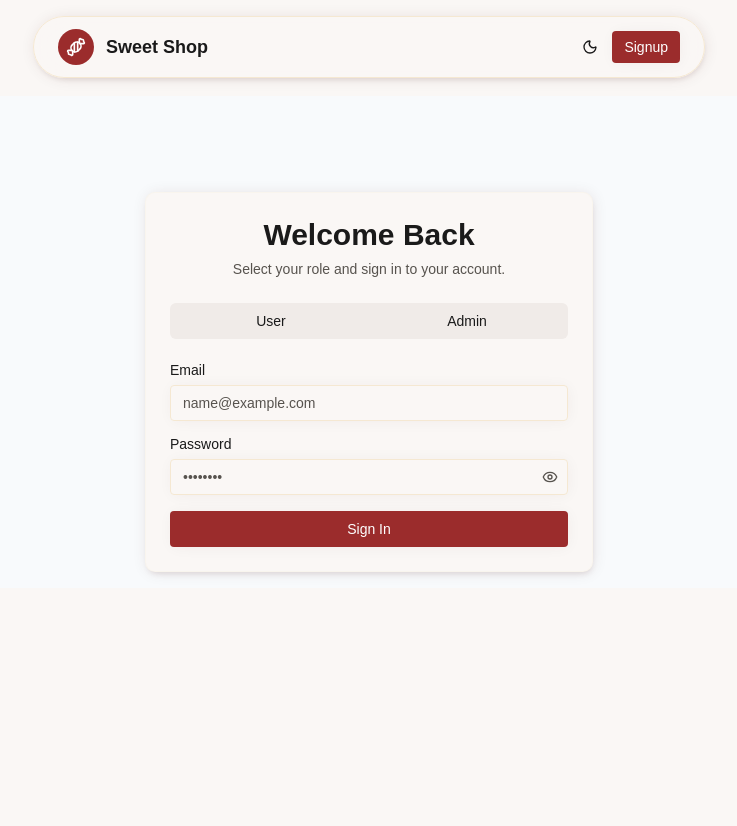
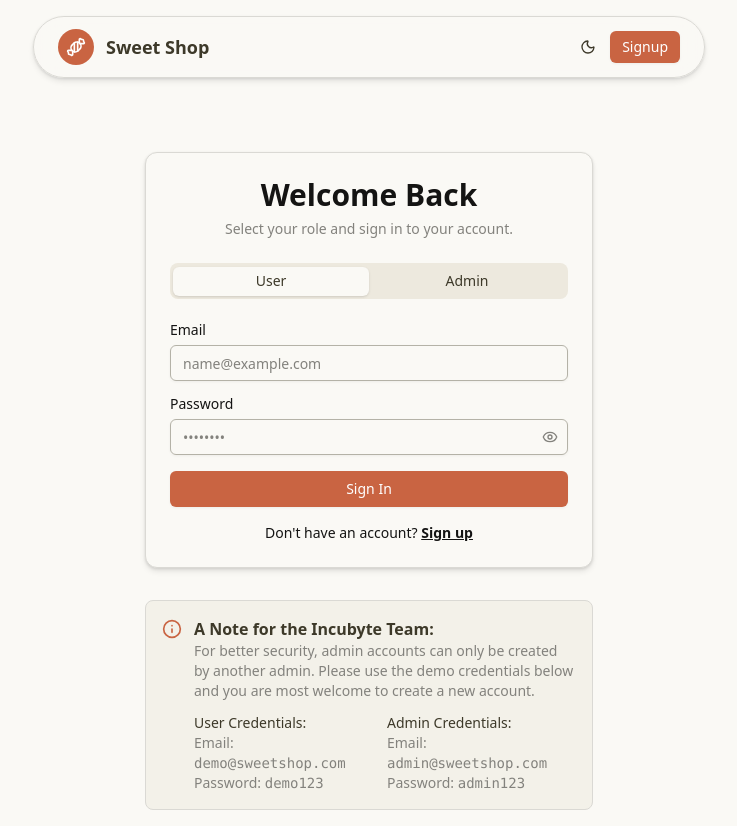
Before and after one commit to chahatsharma1/sweet-shop, a React (Vite) app in the folder frontend/: page /login in a window 1280 px wide. Shown: the whole page, without its empty margins (271-1008 px from the left). Before the commit the page ends 800 px from the top, so only its background shows below. Built offline with nearby package versions, Linux system fonts and the light colour scheme.

Commit message:
added the add admin feature on the frontend

```diff
--- a/frontend/src/index.css
+++ b/frontend/src/index.css
@@ -3,99 +3,99 @@
 
 @custom-variant dark (&:is(.dark *));
 :root {
-    --background: oklch(0.9779 0.0042 56.3756);
-    --foreground: oklch(0.2178 0 0);
-    --card: oklch(0.9779 0.0042 56.3756);
-    --card-foreground: oklch(0.2178 0 0);
-    --popover: oklch(0.9779 0.0042 56.3756);
-    --popover-foreground: oklch(0.2178 0 0);
-    --primary: oklch(0.4650 0.1470 24.9381);
+    --background: oklch(0.9818 0.0054 95.0986);
+    --foreground: oklch(0.3438 0.0269 95.7226);
+    --card: oklch(0.9818 0.0054 95.0986);
+    --card-foreground: oklch(0.1908 0.0020 106.5859);
+    --popover: oklch(1.0000 0 0);
+    --popover-foreground: oklch(0.2671 0.0196 98.9390);
+    --primary: oklch(0.6171 0.1375 39.0427);
     --primary-foreground: oklch(1.0000 0 0);
-    --secondary: oklch(0.9625 0.0385 89.0943);
-    --secondary-foreground: oklch(0.4847 0.1022 75.1153);
-    --muted: oklch(0.9431 0.0068 53.4442);
-    --muted-foreground: oklch(0.4444 0.0096 73.6390);
-    --accent: oklch(0.9619 0.0580 95.6174);
-    --accent-foreground: oklch(0.3958 0.1331 25.7230);
-    --destructive: oklch(0.4437 0.1613 26.8994);
+    --secondary: oklch(0.9245 0.0138 92.9892);
+    --secondary-foreground: oklch(0.4334 0.0177 98.6048);
+    --muted: oklch(0.9341 0.0153 90.2390);
+    --muted-foreground: oklch(0.6059 0.0075 97.4233);
+    --accent: oklch(0.9245 0.0138 92.9892);
+    --accent-foreground: oklch(0.2671 0.0196 98.9390);
+    --destructive: oklch(0.1908 0.0020 106.5859);
     --destructive-foreground: oklch(1.0000 0 0);
-    --border: oklch(0.9355 0.0324 80.9937);
-    --input: oklch(0.9355 0.0324 80.9937);
-    --ring: oklch(0.4650 0.1470 24.9381);
-    --chart-1: oklch(0.5054 0.1905 27.5181);
-    --chart-2: oklch(0.4650 0.1470 24.9381);
-    --chart-3: oklch(0.3958 0.1331 25.7230);
-    --chart-4: oklch(0.5553 0.1455 48.9975);
-    --chart-5: oklch(0.4732 0.1247 46.2007);
-    --sidebar: oklch(0.9431 0.0068 53.4442);
-    --sidebar-foreground: oklch(0.2178 0 0);
-    --sidebar-primary: oklch(0.4650 0.1470 24.9381);
-    --sidebar-primary-foreground: oklch(1.0000 0 0);
-    --sidebar-accent: oklch(0.9619 0.0580 95.6174);
-    --sidebar-accent-foreground: oklch(0.3958 0.1331 25.7230);
-    --sidebar-border: oklch(0.9355 0.0324 80.9937);
-    --sidebar-ring: oklch(0.4650 0.1470 24.9381);
-    --font-sans: Poppins, sans-serif;
-    --font-serif: Libre Baskerville, serif;
-    --font-mono: IBM Plex Mono, monospace;
-    --radius: 0.375rem;
-    --shadow-2xs: 1px 1px 16px -2px hsl(0 63% 18% / 0.06);
-    --shadow-xs: 1px 1px 16px -2px hsl(0 63% 18% / 0.06);
-    --shadow-sm: 1px 1px 16px -2px hsl(0 63% 18% / 0.12), 1px 1px 2px -3px hsl(0 63% 18% / 0.12);
-    --shadow: 1px 1px 16px -2px hsl(0 63% 18% / 0.12), 1px 1px 2px -3px hsl(0 63% 18% / 0.12);
-    --shadow-md: 1px 1px 16px -2px hsl(0 63% 18% / 0.12), 1px 2px 4px -3px hsl(0 63% 18% / 0.12);
-    --shadow-lg: 1px 1px 16px -2px hsl(0 63% 18% / 0.12), 1px 4px 6px -3px hsl(0 63% 18% / 0.12);
-    --shadow-xl: 1px 1px 16px -2px hsl(0 63% 18% / 0.12), 1px 8px 10px -3px hsl(0 63% 18% / 0.12);
-    --shadow-2xl: 1px 1px 16px -2px hsl(0 63% 18% / 0.30);
+    --border: oklch(0.8847 0.0069 97.3627);
+    --input: oklch(0.7621 0.0156 98.3528);
+    --ring: oklch(0.6171 0.1375 39.0427);
+    --chart-1: oklch(0.5583 0.1276 42.9956);
+    --chart-2: oklch(0.6898 0.1581 290.4107);
+    --chart-3: oklch(0.8816 0.0276 93.1280);
+    --chart-4: oklch(0.8822 0.0403 298.1792);
+    --chart-5: oklch(0.5608 0.1348 42.0584);
+    --sidebar: oklch(0.9663 0.0080 98.8792);
+    --sidebar-foreground: oklch(0.3590 0.0051 106.6524);
+    --sidebar-primary: oklch(0.6171 0.1375 39.0427);
+    --sidebar-primary-foreground: oklch(0.9881 0 0);
+    --sidebar-accent: oklch(0.9245 0.0138 92.9892);
+    --sidebar-accent-foreground: oklch(0.3250 0 0);
+    --sidebar-border: oklch(0.9401 0 0);
+    --sidebar-ring: oklch(0.7731 0 0);
+    --font-sans: ui-sans-serif, system-ui, -apple-system, BlinkMacSystemFont, 'Segoe UI', Roboto, 'Helvetica Neue', Arial, 'Noto Sans', sans-serif, 'Apple Color Emoji', 'Segoe UI Emoji', 'Segoe UI Symbol', 'Noto Color Emoji';
+    --font-serif: ui-serif, Georgia, Cambria, "Times New Roman", Times, serif;
+    --font-mono: ui-monospace, SFMono-Regular, Menlo, Monaco, Consolas, "Liberation Mono", "Courier New", monospace;
+    --radius: 0.5rem;
+    --shadow-2xs: 0 1px 3px 0px hsl(0 0% 0% / 0.05);
+    --shadow-xs: 0 1px 3px 0px hsl(0 0% 0% / 0.05);
+    --shadow-sm: 0 1px 3px 0px hsl(0 0% 0% / 0.10), 0 1px 2px -1px hsl(0 0% 0% / 0.10);
+    --shadow: 0 1px 3px 0px hsl(0 0% 0% / 0.10), 0 1px 2px -1px hsl(0 0% 0% / 0.10);
+    --shadow-md: 0 1px 3px 0px hsl(0 0% 0% / 0.10), 0 2px 4px -1px hsl(0 0% 0% / 0.10);
+    --shadow-lg: 0 1px 3px 0px hsl(0 0% 0% / 0.10), 0 4px 6px -1px hsl(0 0% 0% / 0.10);
+    --shadow-xl: 0 1px 3px 0px hsl(0 0% 0% / 0.10), 0 8px 10px -1px hsl(0 0% 0% / 0.10);
+    --shadow-2xl: 0 1px 3px 0px hsl(0 0% 0% / 0.25);
     --tracking-normal: 0em;
     --spacing: 0.25rem;
 }
 
 .dark {
-    --background: oklch(0.2161 0.0061 56.0434);
-    --foreground: oklch(0.9699 0.0013 106.4238);
-    --card: oklch(0.2685 0.0063 34.2976);
-    --card-foreground: oklch(0.9699 0.0013 106.4238);
-    --popover: oklch(0.2685 0.0063 34.2976);
-    --popover-foreground: oklch(0.9699 0.0013 106.4238);
-    --primary: oklch(0.5054 0.1905 27.5181);
-    --primary-foreground: oklch(0.9779 0.0042 56.3756);
-    --secondary: oklch(0.4732 0.1247 46.2007);
-    --secondary-foreground: oklch(0.9619 0.0580 95.6174);
-    --muted: oklch(0.2685 0.0063 34.2976);
-    --muted-foreground: oklch(0.8687 0.0043 56.3660);
-    --accent: oklch(0.5553 0.1455 48.9975);
-    --accent-foreground: oklch(0.9619 0.0580 95.6174);
+    --background: oklch(0.2679 0.0036 106.6427);
+    --foreground: oklch(0.8074 0.0142 93.0137);
+    --card: oklch(0.2679 0.0036 106.6427);
+    --card-foreground: oklch(0.9818 0.0054 95.0986);
+    --popover: oklch(0.3085 0.0035 106.6039);
+    --popover-foreground: oklch(0.9211 0.0040 106.4781);
+    --primary: oklch(0.6724 0.1308 38.7559);
+    --primary-foreground: oklch(1.0000 0 0);
+    --secondary: oklch(0.9818 0.0054 95.0986);
+    --secondary-foreground: oklch(0.3085 0.0035 106.6039);
+    --muted: oklch(0.2213 0.0038 106.7070);
+    --muted-foreground: oklch(0.7713 0.0169 99.0657);
+    --accent: oklch(0.2130 0.0078 95.4245);
+    --accent-foreground: oklch(0.9663 0.0080 98.8792);
     --destructive: oklch(0.6368 0.2078 25.3313);
     --destructive-foreground: oklch(1.0000 0 0);
-    --border: oklch(0.3741 0.0087 67.5582);
-    --input: oklch(0.3741 0.0087 67.5582);
-    --ring: oklch(0.5054 0.1905 27.5181);
-    --chart-1: oklch(0.7106 0.1661 22.2162);
-    --chart-2: oklch(0.6368 0.2078 25.3313);
-    --chart-3: oklch(0.5771 0.2152 27.3250);
-    --chart-4: oklch(0.8369 0.1644 84.4286);
-    --chart-5: oklch(0.7686 0.1647 70.0804);
-    --sidebar: oklch(0.2161 0.0061 56.0434);
-    --sidebar-foreground: oklch(0.9699 0.0013 106.4238);
-    --sidebar-primary: oklch(0.5054 0.1905 27.5181);
-    --sidebar-primary-foreground: oklch(0.9779 0.0042 56.3756);
-    --sidebar-accent: oklch(0.5553 0.1455 48.9975);
-    --sidebar-accent-foreground: oklch(0.9619 0.0580 95.6174);
-    --sidebar-border: oklch(0.3741 0.0087 67.5582);
-    --sidebar-ring: oklch(0.5054 0.1905 27.5181);
-    --font-sans: Poppins, sans-serif;
-    --font-serif: Libre Baskerville, serif;
-    --font-mono: IBM Plex Mono, monospace;
-    --radius: 0.375rem;
-    --shadow-2xs: 1px 1px 16px -2px hsl(0 63% 18% / 0.06);
-    --shadow-xs: 1px 1px 16px -2px hsl(0 63% 18% / 0.06);
-    --shadow-sm: 1px 1px 16px -2px hsl(0 63% 18% / 0.12), 1px 1px 2px -3px hsl(0 63% 18% / 0.12);
-    --shadow: 1px 1px 16px -2px hsl(0 63% 18% / 0.12), 1px 1px 2px -3px hsl(0 63% 18% / 0.12);
-    --shadow-md: 1px 1px 16px -2px hsl(0 63% 18% / 0.12), 1px 2px 4px -3px hsl(0 63% 18% / 0.12);
-    --shadow-lg: 1px 1px 16px -2px hsl(0 63% 18% / 0.12), 1px 4px 6px -3px hsl(0 63% 18% / 0.12);
-    --shadow-xl: 1px 1px 16px -2px hsl(0 63% 18% / 0.12), 1px 8px 10px -3px hsl(0 63% 18% / 0.12);
-    --shadow-2xl: 1px 1px 16px -2px hsl(0 63% 18% / 0.30);
+    --border: oklch(0.3618 0.0101 106.8928);
+    --input: oklch(0.4336 0.0113 100.2195);
+    --ring: oklch(0.6724 0.1308 38.7559);
+    --chart-1: oklch(0.5583 0.1276 42.9956);
+    --chart-2: oklch(0.6898 0.1581 290.4107);
+    --chart-3: oklch(0.2130 0.0078 95.4245);
+    --chart-4: oklch(0.3074 0.0516 289.3230);
+    --chart-5: oklch(0.5608 0.1348 42.0584);
+    --sidebar: oklch(0.2357 0.0024 67.7077);
+    --sidebar-foreground: oklch(0.8074 0.0142 93.0137);
+    --sidebar-primary: oklch(0.3250 0 0);
+    --sidebar-primary-foreground: oklch(0.9881 0 0);
+    --sidebar-accent: oklch(0.1680 0.0020 106.6177);
+    --sidebar-accent-foreground: oklch(0.8074 0.0142 93.0137);
+    --sidebar-border: oklch(0.9401 0 0);
+    --sidebar-ring: oklch(0.7731 0 0);
+    --font-sans: ui-sans-serif, system-ui, -apple-system, BlinkMacSystemFont, 'Segoe UI', Roboto, 'Helvetica Neue', Arial, 'Noto Sans', sans-serif, 'Apple Color Emoji', 'Segoe UI Emoji', 'Segoe UI Symbol', 'Noto Color Emoji';
+    --font-serif: ui-serif, Georgia, Cambria, "Times New Roman", Times, serif;
+    --font-mono: ui-monospace, SFMono-Regular, Menlo, Monaco, Consolas, "Liberation Mono", "Courier New", monospace;
+    --radius: 0.5rem;
+    --shadow-2xs: 0 1px 3px 0px hsl(0 0% 0% / 0.05);
+    --shadow-xs: 0 1px 3px 0px hsl(0 0% 0% / 0.05);
+    --shadow-sm: 0 1px 3px 0px hsl(0 0% 0% / 0.10), 0 1px 2px -1px hsl(0 0% 0% / 0.10);
+    --shadow: 0 1px 3px 0px hsl(0 0% 0% / 0.10), 0 1px 2px -1px hsl(0 0% 0% / 0.10);
+    --shadow-md: 0 1px 3px 0px hsl(0 0% 0% / 0.10), 0 2px 4px -1px hsl(0 0% 0% / 0.10);
+    --shadow-lg: 0 1px 3px 0px hsl(0 0% 0% / 0.10), 0 4px 6px -1px hsl(0 0% 0% / 0.10);
+    --shadow-xl: 0 1px 3px 0px hsl(0 0% 0% / 0.10), 0 8px 10px -1px hsl(0 0% 0% / 0.10);
+    --shadow-2xl: 0 1px 3px 0px hsl(0 0% 0% / 0.25);
 }
 
 @theme inline {
--- a/frontend/src/pages/admin/AdminDashboard.jsx
+++ b/frontend/src/pages/admin/AdminDashboard.jsx
@@ -42,9 +42,10 @@ import {
 import { Input } from '@/components/ui/input';
 import { Label } from '@/components/ui/label';
 import { SweetForm } from '@/pages/admin/SweetForm.jsx';
-import { Loader2, MoreHorizontal, PlusCircle } from 'lucide-react';
+import {Eye, EyeOff, Loader2, MoreHorizontal, PlusCircle, UserPlus} from 'lucide-react';
 import { Toaster } from 'react-hot-toast';
 import { Card } from "@/components/ui/card.jsx";
+import {createAdmin} from "@/state/Auth/Action.js";
 
 const AdminDashboard = () => {
     const dispatch = useDispatch();
@@ -53,10 +54,14 @@ const AdminDashboard = () => {
     const [isFormOpen, setIsFormOpen] = useState(false);
     const [isRestockOpen, setIsRestockOpen] = useState(false);
     const [isDeleteAlertOpen, setIsDeleteAlertOpen] = useState(false);
+    const [isAdminFormOpen, setIsAdminFormOpen] = useState(false);
     const [selectedSweet, setSelectedSweet] = useState(null);
     const [restockQuantity, setRestockQuantity] = useState(1);
     const [searchTerm, setSearchTerm] = useState("");
     const [filteredSweets, setFilteredSweets] = useState([]);
+    const [adminFormData, setAdminFormData] = useState({ email: '', password: '' });
+    const [showPassword, setShowPassword] = useState(false);
+    const togglePasswordVisibility = () => setShowPassword(!showPassword);
 
     useEffect(() => {
         dispatch(getAllSweets());
@@ -95,6 +100,17 @@ const AdminDashboard = () => {
         setIsRestockOpen(true);
     };
 
+    const handleAddAdmin = (e) => {
+        e.preventDefault();
+        dispatch(createAdmin(adminFormData))
+        setIsAdminFormOpen(false);
+        setAdminFormData({ email: '', password: '' });
+    };
+
+    const handleAdminFormChange = (e) => {
+        setAdminFormData({ ...adminFormData, [e.target.name]: e.target.value });
+    };
+
     const confirmDelete = () => {
         if (selectedSweet) {
             dispatch(deleteSweet(selectedSweet.id));
@@ -126,9 +142,13 @@ const AdminDashboard = () => {
                         onChange={(e) => setSearchTerm(e.target.value)}
                         className="w-full md:w-64"
                     />
+                    <Button onClick={() => setIsAdminFormOpen(true)} variant="outline" className="shrink-0">
+                        <UserPlus className="h-4 w-4 mr-2" />
+                        Add Admin
+                    </Button>
                     <Button onClick={handleAddClick} className="shrink-0">
                         <PlusCircle className="h-4 w-4 mr-2" />
-                        Add New Sweet
+                        Add Sweet
                     </Button>
                 </div>
             </header>
@@ -220,6 +240,58 @@ const AdminDashboard = () => {
                 </DialogContent>
             </Dialog>
 
+            <Dialog open={isAdminFormOpen} onOpenChange={setIsAdminFormOpen}>
+                <DialogContent className="sm:max-w-[425px]">
+                    <DialogHeader>
+                        <DialogTitle>Create New Admin</DialogTitle>
+                        <DialogDescription>
+                            Enter the email and a password for the new admin account.
+                        </DialogDescription>
+                    </DialogHeader>
+                    <form onSubmit={handleAddAdmin} className="space-y-4 py-2">
+                        <div className="space-y-2">
+                            <Label htmlFor="email">Admin Email</Label>
+                            <Input
+                                id="email"
+                                name="email"
+                                type="email"
+                                placeholder="admin@example.com"
+                                value={adminFormData.email}
+                                onChange={handleAdminFormChange}
+                                required
+                            />
+                        </div>
+                        <div className="space-y-2">
+                            <Label htmlFor="password">Password</Label>
+                            <div className="relative">
+                                <Input
+                                    id="password"
+                                    type={showPassword ? 'text' : 'password'}
+                                    name="password"
+                                    placeholder="••••••••"
+                                    value={adminFormData.password}
+                                    onChange={handleAdminFormChange}
+                                    required
+                                />
+                                <Button
+                                    type="button"
+                                    variant="ghost"
+                                    size="icon"
+                                    className="absolute inset-y-0 right-0 h-full px-3 text-muted-foreground"
+                                    onClick={togglePasswordVisibility}
+                                    aria-label={showPassword ? "Hide password" : "Show password"}
+                                >
+                                    {showPassword ? <EyeOff className="h-4 w-4" /> : <Eye className="h-4 w-4" />}
+                                </Button>
+                            </div>
+                        </div>
+                        <div className="pt-2">
+                            <Button type="submit" className="w-full">Create Admin</Button>
+                        </div>
+                    </form>
+                </DialogContent>
+            </Dialog>
+
             <AlertDialog open={isDeleteAlertOpen} onOpenChange={setIsDeleteAlertOpen}>
                 <AlertDialogContent>
                     <AlertDialogHeader>
--- a/frontend/src/pages/auth/Login.jsx
+++ b/frontend/src/pages/auth/Login.jsx
@@ -1,6 +1,6 @@
 import React, { useState, useEffect } from "react";
 import { useDispatch, useSelector } from 'react-redux';
-import { useNavigate } from 'react-router-dom';
+import { Link, useNavigate } from 'react-router-dom';
 import { motion } from 'framer-motion';
 import { login, clearAuthError } from "@/state/auth/Action.js";
 import { Button } from '@/components/ui/button';
@@ -8,7 +8,7 @@ import { Input } from '@/components/ui/input';
 import { Label } from '@/components/ui/label';
 import { Card, CardContent, CardDescription, CardHeader, CardTitle } from '@/components/ui/card';
 import { Tabs, TabsList, TabsTrigger } from "@/components/ui/tabs";
-import { AlertCircle, Loader2, Eye, EyeOff } from 'lucide-react';
+import { AlertCircle, Loader2, Eye, EyeOff, Info } from 'lucide-react';
 
 const Login = () => {
     const dispatch = useDispatch();
@@ -20,7 +20,7 @@ const Login = () => {
         email: '',
         password: '',
     });
-    const [selectedRole, setSelectedRole] = useState('ROLE_USER');
+    const [selectedRole, setSelectedRole] = useState('USER');
     const [showPassword, setShowPassword] = useState(false);
 
     useEffect(() => {
@@ -46,13 +46,13 @@ const Login = () => {
     const togglePasswordVisibility = () => setShowPassword(!showPassword);
 
     return (
-        <div className="bg-slate-50 dark:bg-background text-foreground flex justify-center p-4 pt-24 sm:pt-24 font-outfit">
+        <div className="bg-background dark:bg-background text-foreground flex flex-col items-center gap-8 p-4 pt-14 sm:pt-14 font-outfit">
             <motion.div
                 initial={{ opacity: 0, y: -20 }}
                 animate={{ opacity: 1, y: 0 }}
                 transition={{ duration: 0.5 }}
                 className="w-full max-w-md">
-                <Card className="shadow-lg border-border/20">
+                <Card className="shadow-lg border-border">
                     <CardHeader className="text-center">
                         <CardTitle className="text-3xl font-bold">Welcome Back</CardTitle>
                         <CardDescription>Select your role and sign in to your account.</CardDescription>
@@ -117,9 +117,37 @@ const Login = () => {
                                 {isLoading ? 'Signing in...' : 'Sign In'}
                             </Button>
                         </form>
+                        <div className="mt-4 text-center text-sm">
+                            Don't have an account?{" "}
+                            <Link to="/register" className="underline font-semibold hover:text-primary">
+                                Sign up
+                            </Link>
+                        </div>
                     </CardContent>
                 </Card>
             </motion.div>
+
+            <div className="max-w-md w-full flex items-start gap-3 p-4 rounded-lg bg-muted/50 border border-border">
+                <Info className="h-5 w-5 text-primary flex-shrink-0 mt-0.5" />
+                <div>
+                    <p className="font-semibold text-foreground">A Note for the Incubyte Team:</p>
+                    <p className="text-sm text-muted-foreground mb-3">
+                        For better security, admin accounts can only be created by another admin. Please use the demo credentials below and you are most welcome to create a new account.
+                    </p>
+                    <div className="grid grid-cols-1 sm:grid-cols-2 gap-x-1 text-sm">
+                        <div>
+                            <p className="font-medium text-foreground">User Credentials:</p>
+                            <p className="text-muted-foreground ">Email: <span className="font-mono">demo@sweetshop.com</span></p>
+                            <p className="text-muted-foreground">Password: <span className="font-mono">demo123</span></p>
+                        </div>
+                        <div className="mt-2 sm:mt-0">
+                            <p className="font-medium text-foreground">Admin Credentials:</p>
+                            <p className="text-muted-foreground">Email: <span className="font-mono">admin@sweetshop.com</span></p>
+                            <p className="text-muted-foreground">Password: <span className="font-mono">admin123</span></p>
+                        </div>
+                    </div>
+                </div>
+            </div>
         </div>
     );
 };
--- a/frontend/src/pages/auth/Signup.jsx
+++ b/frontend/src/pages/auth/Signup.jsx
@@ -1,31 +1,25 @@
 import React, { useState, useEffect } from "react";
 import { useDispatch, useSelector } from "react-redux";
-import { useNavigate } from "react-router-dom";
+import { useNavigate, Link } from "react-router-dom";
 import { motion } from "framer-motion";
 import { register, clearAuthError } from "@/state/auth/Action.js";
 import { Card, CardContent, CardDescription, CardHeader, CardTitle } from "@/components/ui/card";
 import { Button } from "@/components/ui/button";
 import { Input } from "@/components/ui/input";
 import { Label } from "@/components/ui/label";
-import { AlertCircle, Loader2, Eye, EyeOff } from "lucide-react";
+import { AlertCircle, Loader2, Eye, EyeOff, Info } from "lucide-react";
+import {Toaster} from "react-hot-toast";
 
 const Signup = () => {
     const navigate = useNavigate();
     const dispatch = useDispatch();
-    const { isLoading, error, jwt } = useSelector(store => store.auth);
+    const { isLoading, error } = useSelector(store => store.auth);
 
     const [formData, setFormData] = useState({
-        fullName: "",
         email: "",
         password: "",
     });
     const [showPassword, setShowPassword] = useState(false);
-
-    useEffect(() => {
-        if (jwt) {
-            navigate("/");
-        }
-    }, [jwt, navigate]);
 
     useEffect(() => {
         return () => {
@@ -43,17 +37,18 @@ const Signup = () => {
     const handleSubmit = (e) => {
         e.preventDefault();
         if (isLoading) return;
-        dispatch(register(formData));
+        dispatch(register(formData, navigate));
     };
 
     return (
-        <div className="bg-slate-50 dark:bg-background text-foreground flex justify-center p-4 pt-28 sm:pt-28 font-outfit">
+        <div className="bg-background dark:bg-background text-foreground flex flex-col items-center gap-8 p-4 pt-14 sm:pt-14 font-outfit">
+            <Toaster position="top-center" />
             <motion.div
                 initial={{ opacity: 0, y: -20 }}
                 animate={{ opacity: 1, y: 0 }}
                 transition={{ duration: 0.5 }}
                 className="w-full max-w-md">
-                <Card className="shadow-lg border-border/20">
+                <Card className="shadow-lg border-border">
                     <CardHeader className="text-center">
                         <CardTitle className="text-3xl font-bold">Create an Account</CardTitle>
                         <CardDescription>Enter your details below to get started.</CardDescription>
@@ -113,9 +108,29 @@ const Signup = () => {
                                 {isLoading ? "Creating Account..." : "Create Account"}
                             </Button>
                         </form>
+                        <div className="mt-4 text-center text-sm">
+                            Already have an account?{" "}
+                            <Link to="/login" className="underline font-semibold hover:text-primary">
+                                Login
+                            </Link>
+                        </div>
                     </CardContent>
                 </Card>
             </motion.div>
+
+            <div className="max-w-md w-full flex items-start gap-3 p-4 rounded-lg bg-muted/50 border border-border">
+                <Info className="h-5 w-5 text-primary flex-shrink-0 mt-0.5" />
+                <div>
+                    <p className="font-semibold text-foreground">For the people of Incubyte: </p>
+                    <p className="text-sm text-muted-foreground">
+                        To quickly test the application, please use the demo credentials available on the{" "}
+                        <Link to="/login" className="underline font-medium hover:text-primary">
+                            Login
+                        </Link>
+                        {" "}page. You are also welcome to register a new account.
+                    </p>
+                </div>
+            </div>
         </div>
     );
 };
--- a/frontend/src/state/Auth/ActionType.js
+++ b/frontend/src/state/Auth/ActionType.js
@@ -9,3 +9,7 @@ export const LOGIN_FAILURE = "LOGIN_FAILURE";
 export const LOGOUT = "LOGOUT";
 
 export const CLEAR_AUTH_ERROR = "CLEAR_AUTH_ERROR";
+
+export const CREATE_ADMIN_REQUEST = "CREATE_ADMIN_REQUEST";
+export const CREATE_ADMIN_SUCCESS = "CREATE_ADMIN_SUCCESS";
+export const CREATE_ADMIN_FAILURE = "CREATE_ADMIN_FAILURE";
```
Also changed, not shown: frontend/src/pages/user/UserDashboard.jsx (+5 -3 lines), frontend/src/state/Auth/Action.js (+37 -4 lines), frontend/src/state/Auth/Reducer.js (+13 -1 lines).
